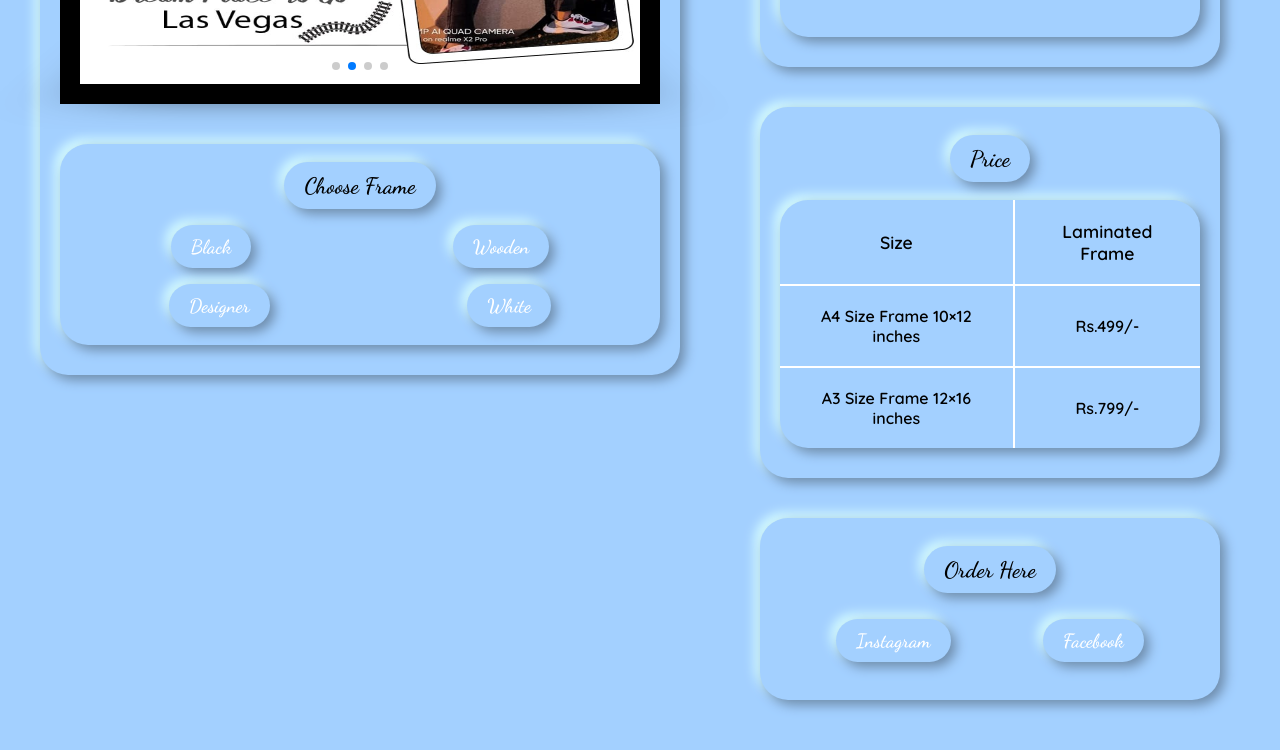
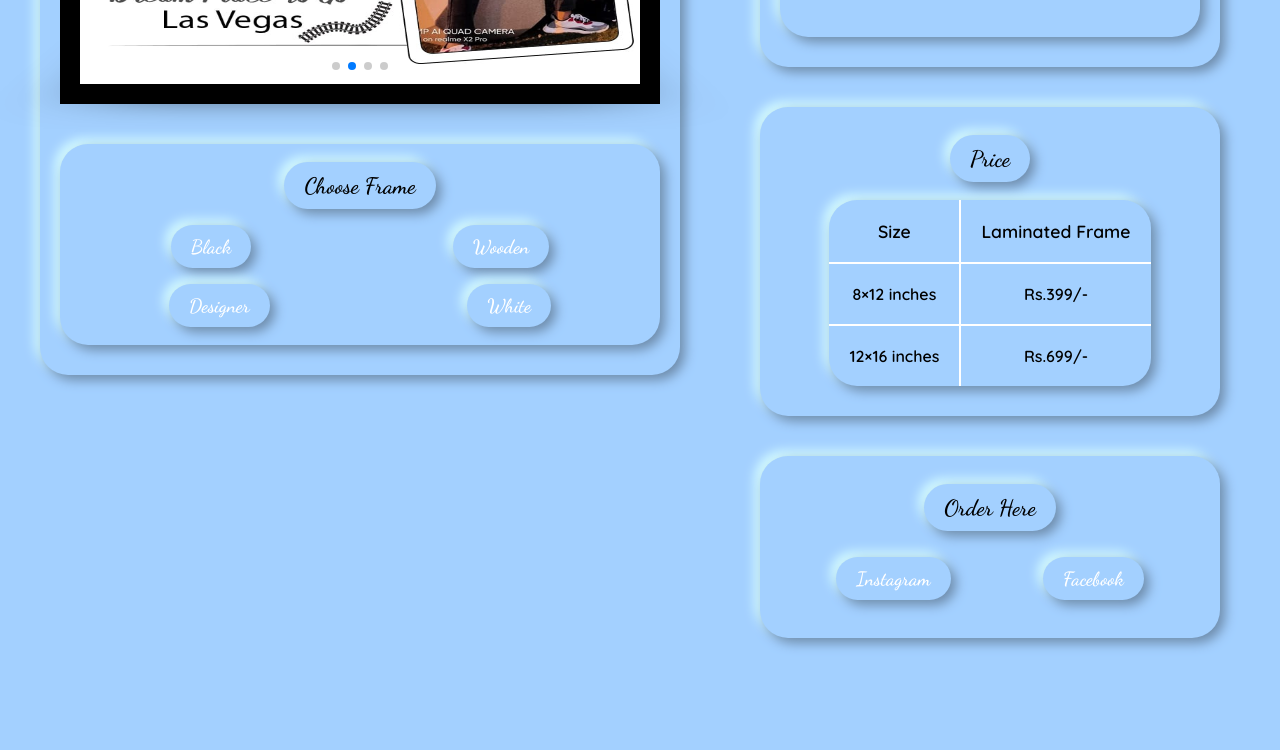
Before and after one commit to Picture-Perfect-4616/Demo, a plain HTML site: page Pages/BIrthday.html in a window 1280 px wide. Shown: the part 720-1470 px from the top of the page. After the commit the page ends 1418 px from the top, so only its background shows below. Drawn offline with nearby package versions, Linux system fonts and the light colour scheme.

Commit message:
Update BIrthday.html

```diff
--- a/Pages/BIrthday.html
+++ b/Pages/BIrthday.html
@@ -135,15 +135,15 @@
               <th>Laminated Frame</th>
             </tr>
             <tr>
-              <td>A4 Size Frame 10×12 inches</td>
+              <td>8×12 inches</td>
 
-              <td>Rs.499/-</td>
+              <td>Rs.399/-</td>
             </tr>
 
             <tr>
-              <td style="border-bottom-style: none">A3 Size Frame 12×16 inches</td>
+              <td style="border-bottom-style: none">12×16 inches</td>
 
-              <td style="border-bottom-style: none">Rs.799/-</td>
+              <td style="border-bottom-style: none">Rs.699/-</td>
             </tr>
           </table>
 
```
